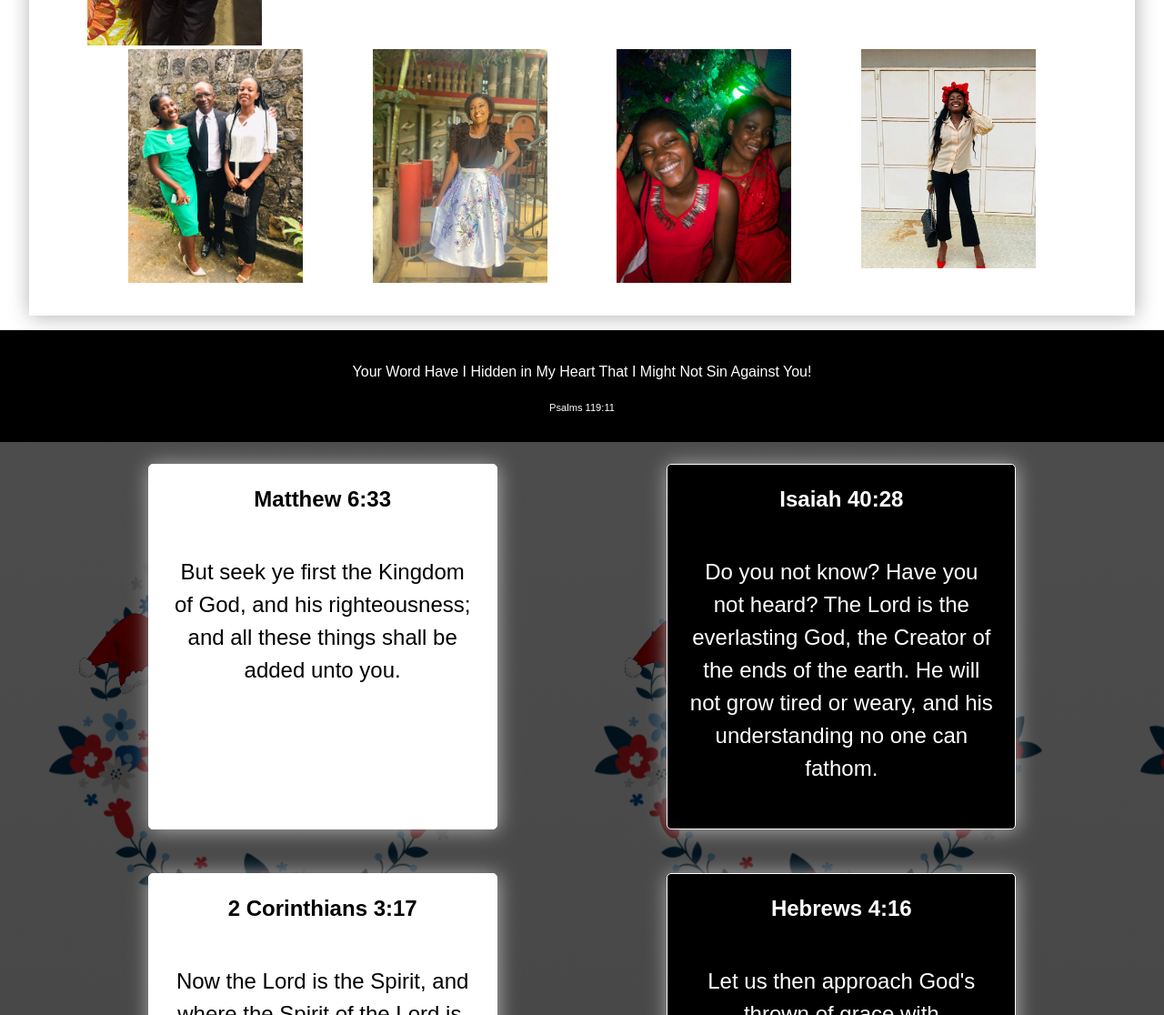
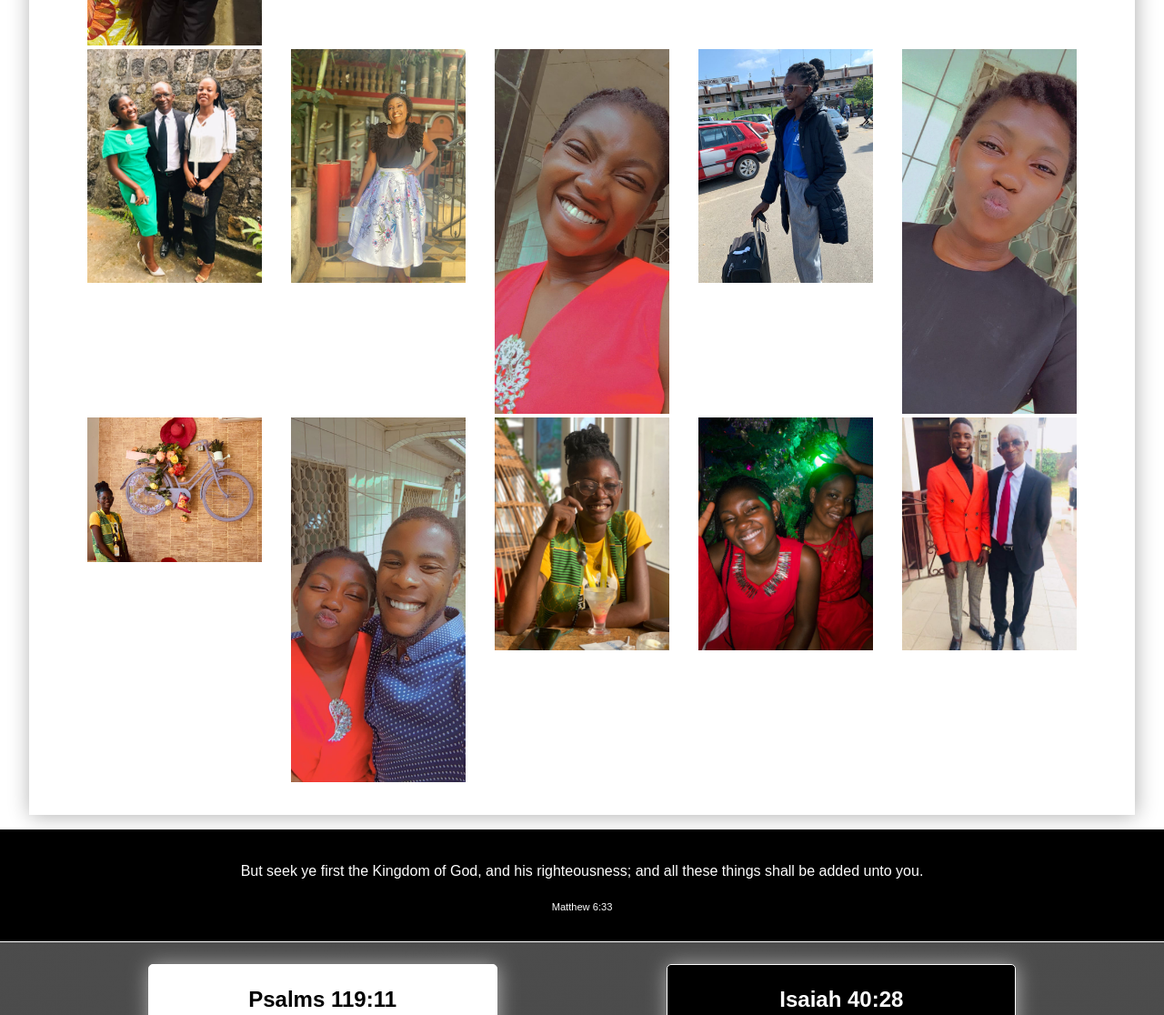
Before and after one commit to giftcup/giftcup.github.io, a plain HTML site: page index.html in a window 1280 px wide. Shown: the part 2259-3375 px from the top of the page at 91% size. Drawn offline with Linux system fonts and the light colour scheme.

```diff
--- a/index.html
+++ b/index.html
@@ -39,7 +39,7 @@
         </div>
 
         <div id="text">
-          <h3>Love and Light From Us to You this Holiday</h3>
+          <h3>Love and Light From Me and Mine</h3>
         </div>
 
         <div id="pictures">
@@ -95,6 +95,48 @@
           <div class="image">
             <img
               onclick="{showImage(this)}"
+              src="./assets/pic5.png"
+              alt=""
+            />
+          </div>
+          <div class="image">
+            <img
+              onclick="{showImage(this)}"
+              src="./assets/pic1.png"
+              alt=""
+            />
+          </div>
+          <div class="image">
+            <img
+              onclick="{showImage(this)}"
+              src="./assets/pic7.png"
+              alt=""
+            />
+          </div>
+          <div class="image">
+            <img
+              onclick="{showImage(this)}"
+              src="./assets/pic2.png"
+              alt=""
+            />
+          </div>
+          <div class="image">
+            <img
+              onclick="{showImage(this)}"
+              src="./assets/pic6.png"
+              alt=""
+            />
+          </div>
+          <div class="image">
+            <img
+              onclick="{showImage(this)}"
+              src="./assets/pic3.png"
+              alt=""
+            />
+          </div>
+          <div class="image">
+            <img
+              onclick="{showImage(this)}"
               src="./assets/christmas2.png"
               alt=""
             />
@@ -102,7 +144,7 @@
           <div class="image">
             <img
               onclick="{showImage(this)}"
-              src="./assets/prisci_redcap.png"
+              src="./assets/pic4.png"
               alt=""
             />
           </div>
@@ -110,15 +152,15 @@
       </div>
     </section>
     <header id="title">
-      <h1></h1>Your Word Have I Hidden in My Heart That I Might Not Sin Against
-      You!</h1><p><small><sub> Psalms 119:11</sub></small></p>
+      <h1></h1>But seek ye first the Kingdom of God, and his righteousness; and all
+      these things shall be added unto you.</h1><p><small><sub>Matthew 6:33 </sub></small></p>
     </header>
     <section id="scriptures">
       <div class="scripture" id="fav">
-        <p class="verse">Matthew 6:33</p>
+        <p class="verse">Psalms 119:11</p>
         <p class="word">
-          But seek ye first the Kingdom of God, and his righteousness; and all
-          these things shall be added unto you.
+          Your Word Have I Hidden in My Heart That I Might Not Sin Against
+      You!
         </p>
       </div>
       <div class="scripture">
--- a/style.css
+++ b/style.css
@@ -242,6 +242,9 @@ nav {
     .scripture {
         font-size: 1.5em;
         width: 90%;
+        position: sticky;
+        top: 30vh;
+        height: 90vh;
     }
 }
 
```
Also changed, not shown: assets/pic1.png (added), assets/pic2.png (added), assets/pic3.png (added), assets/pic4.png (added), assets/pic5.png (added), assets/pic6.png (added), assets/pic7.png (added), assets/pic8.png (added).
